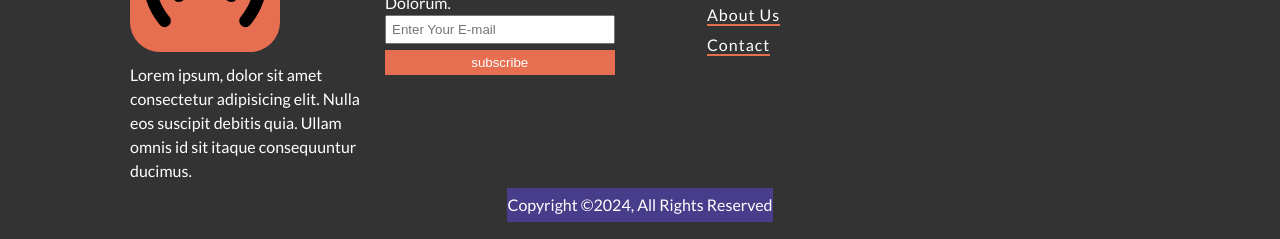
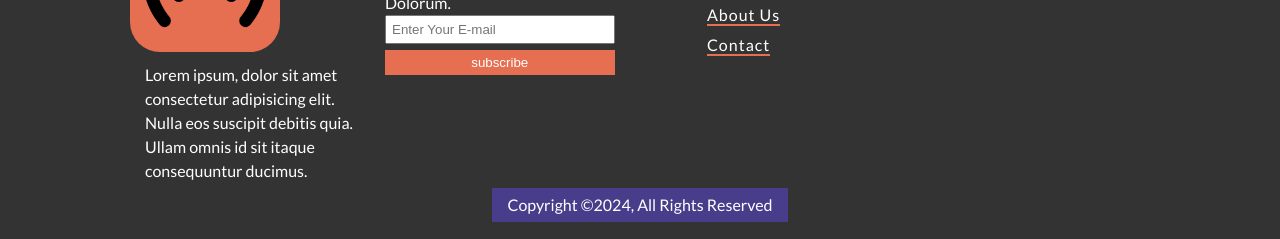
Before and after one commit to ahmetyusufer/ertenhaber, a plain HTML site: page index.html in a window 1280 px wide. Shown: the part 1623-1862 px from the top of the page. Drawn offline with Linux system fonts and the light colour scheme.

Commit message:
Update news.css

```diff
--- a/news.css
+++ b/news.css
@@ -257,6 +257,10 @@ p {
     border-bottom: 3px var(--primary-color) solid;
 }
 
+#main-footer .footer-container p {
+    padding: 0 15px;
+}
+
 #main-footer .footer-container li a {
     border-bottom: 2px solid var(--primary-color);
     letter-spacing: .1rem;
@@ -353,6 +357,7 @@ p {
     #main-footer .footer-container {
         justify-items: baseline;
     }
+
     #main-footer .footer-container li a{
         border: none;
     }
```
